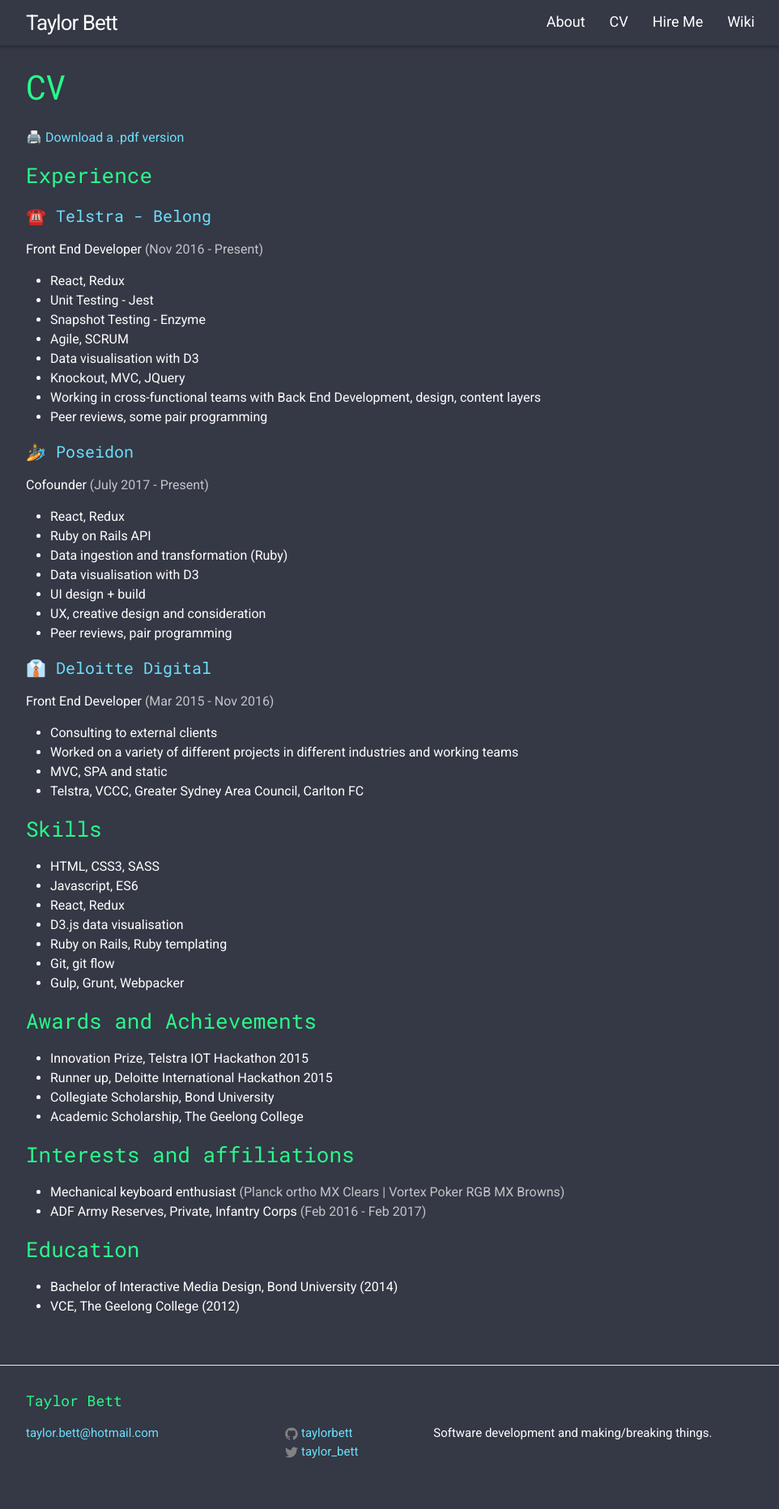
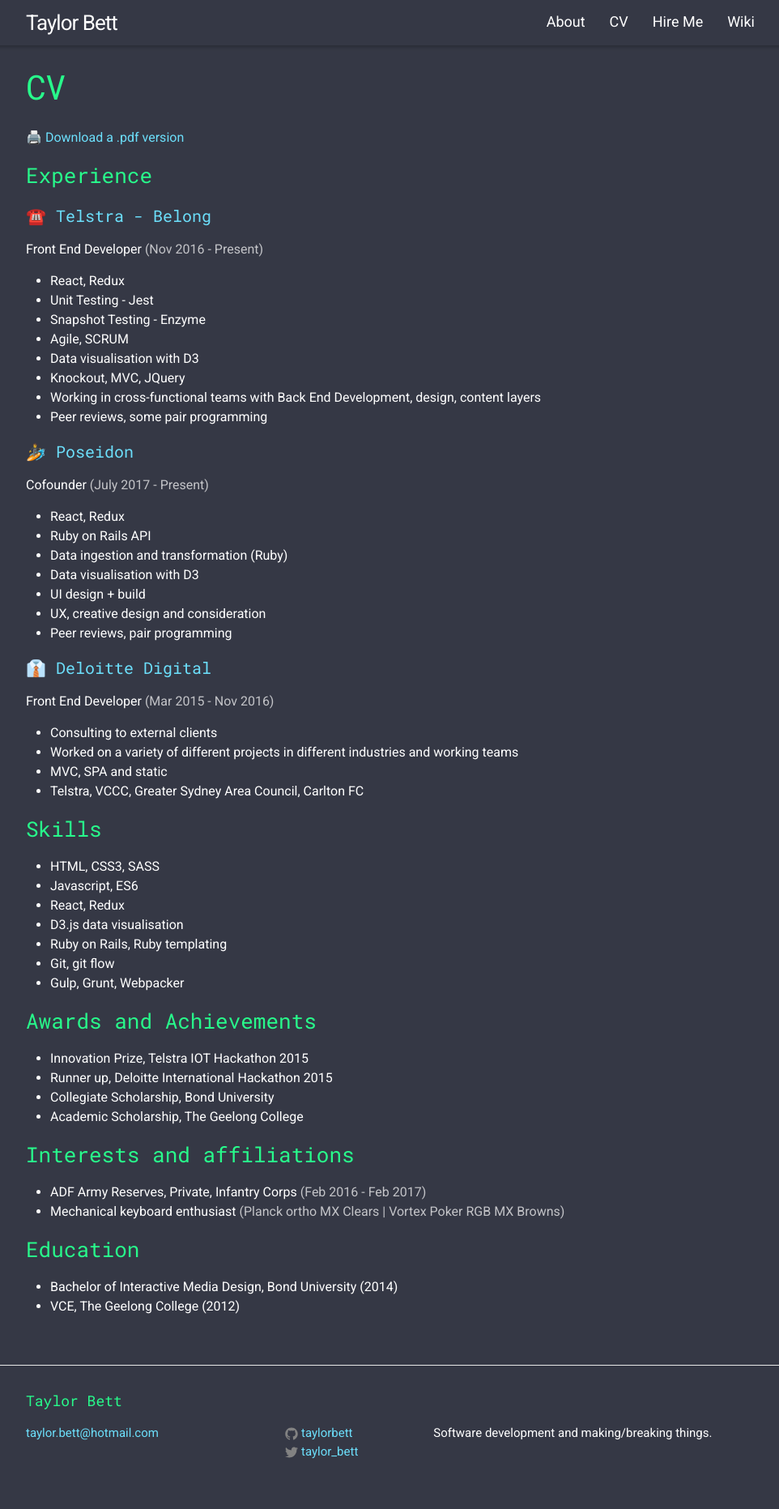
Before and after one commit to TaylorBett/taylorbett.github.io, a Jekyll site: the page built from cv.md, in a window 1280 px wide. Shown: the whole page at 81% size, without its empty margins (158-1120 px from the left). Built offline with Jekyll 4.4.1, drawn with Linux system fonts in a browser that asks for light colours; emoji names are drawn with the system emoji font.

Commit message:
Update cv

```diff
--- a/cv.md
+++ b/cv.md
@@ -59,8 +59,9 @@ Front End Developer <span class="font-secondary">(Mar 2015 - Nov 2016)</span>
 * Academic Scholarship, The Geelong College
 
 ### Interests and affiliations
+* ADF Army Reserves, Private, Infantry Corps <span class="font-secondary">(Feb 2016 - Feb 2017)</span>
 * Mechanical keyboard enthusiast <span class="font-secondary">(Planck ortho MX Clears | Vortex Poker RGB MX Browns)</span>
-* ADF Army Reserves, Private, Infantry Corps <span class="font-secondary">(Feb 2016 - Feb 2017)</span>
+
 
 ### Education
 * Bachelor of Interactive Media Design, Bond University (2014)
```
